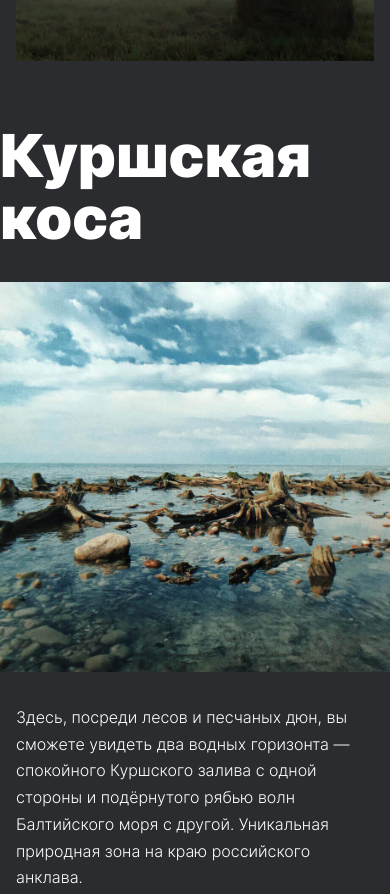
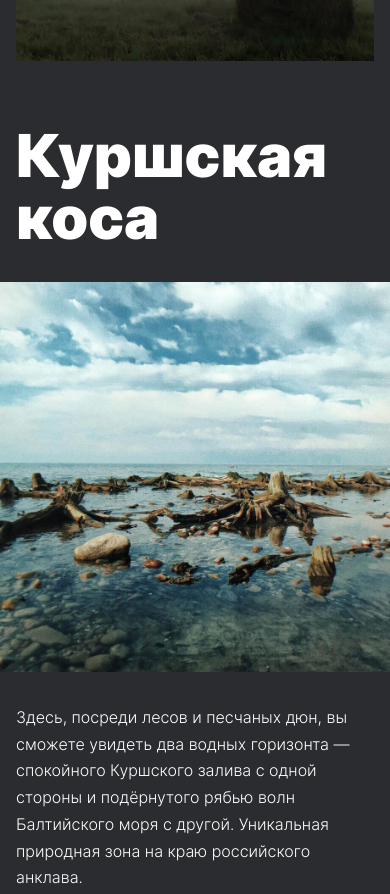
Before and after one commit to vanillabear22/russian-travel, a plain HTML site: page index.html in a window 390 px wide. Shown: the part 4623-5517 px from the top of the page. Drawn offline with Linux system fonts and the light colour scheme.

Commit message:
add margin left for place_title in 320px

```diff
--- a/blocks/place/__title/place__title.css
+++ b/blocks/place/__title/place__title.css
@@ -11,3 +11,8 @@
         font-size: 3.7em;
     }
 }
+@media screen and (max-width: 767px) {
+    .place__title {
+        margin-left: 16px;
+    }
+}
```
